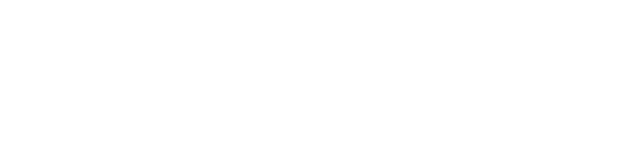
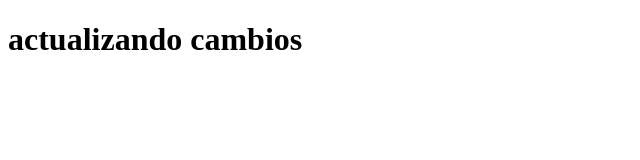
Before and after one commit to ChavelyChiroque/tutoria-git, a plain HTML site: page index.html in a window 1280 px wide. Shown: the whole page, without its empty margins (0-640 px from the left). Drawn offline with Linux system fonts and the light colour scheme.

Commit message:
actualizado

```diff
--- a/index.html
+++ b/index.html
@@ -7,6 +7,6 @@
     <title>Document</title>
 </head>
 <body>
-
+    <h1> actualizando cambios </h1>
 </body>
 </html>
```
